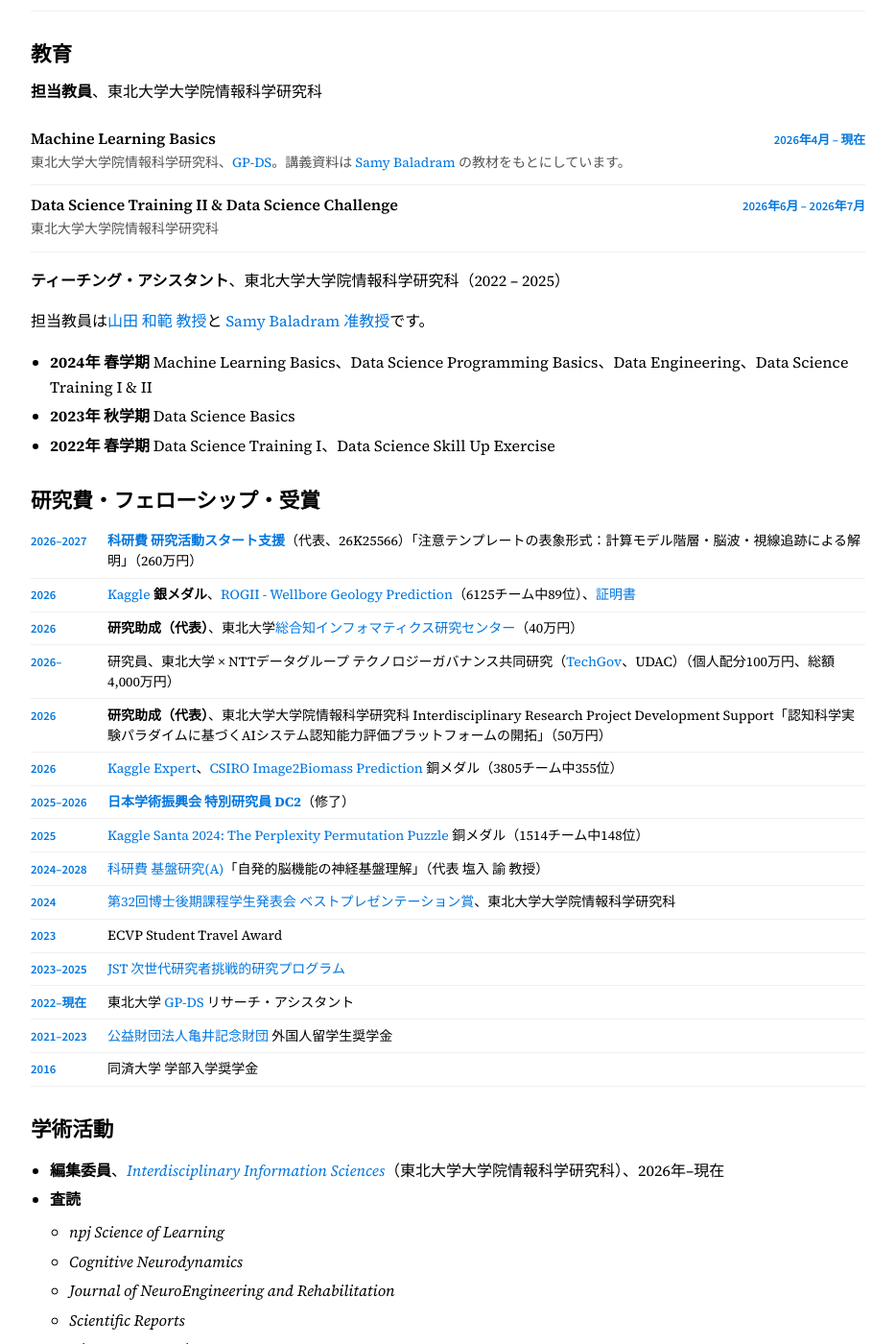
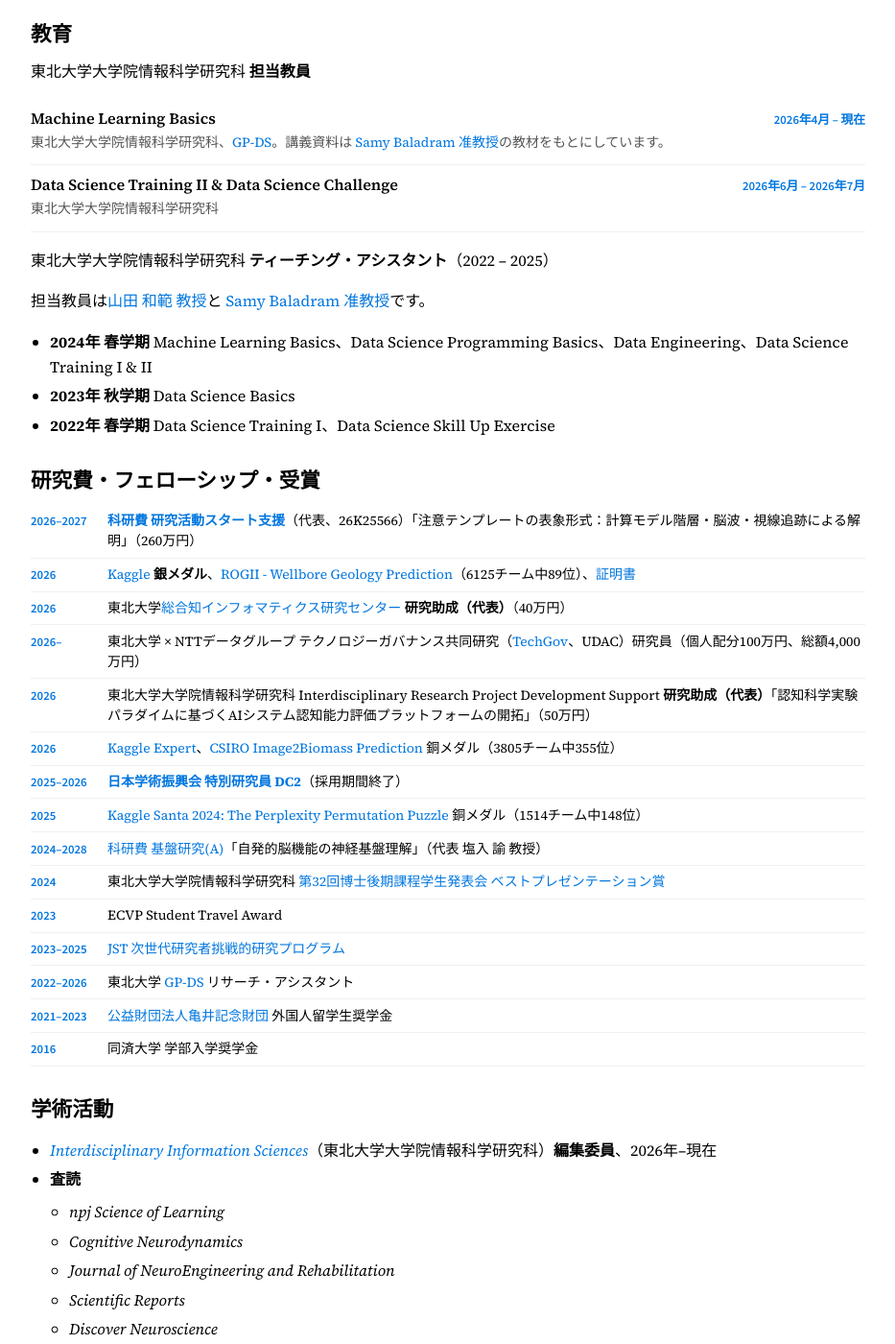
Before and after one commit to dengzhe-hou/dengzhe-hou.github.io, a Jekyll site: the page built from _pages/about-ja.md, in a window 1280 px wide and 1400 px high, scrolled down 2407 px. Shown: the whole window at 96% size, without its empty margins (173-1106 px from the left). Built offline with Jekyll 4.4.1, drawn with Linux system fonts in a browser that asks for light colours; some web fonts are replaced; some of the changed text lies outside the part shown.

Commit message:
Fix Japanese wording and title on ja/zh pages

```diff
--- a/_data/i18n.yml
+++ b/_data/i18n.yml
@@ -12,7 +12,7 @@
   og_locale: en_US
 zh-CN:
   name: '侯登哲 <span lang="en">Dengzhe Hou</span>'
-  role: 助理教授
+  role: 特任助理教授
   school: 信息科学研究科
   school_url: https://www.is.tohoku.ac.jp/en/
   university: 东北大学
@@ -23,7 +23,7 @@
   og_locale: zh_CN
 ja:
   name: '侯 登哲 <span lang="en">Dengzhe Hou</span>'
-  role: 助教
+  role: 特任助教
   school: 大学院情報科学研究科
   school_url: https://www.is.tohoku.ac.jp/jp/
   university: 東北大学
--- a/_pages/about-ja.md
+++ b/_pages/about-ja.md
@@ -170,7 +170,7 @@
 
 ## 教育
 
-**担当教員**、東北大学大学院情報科学研究科
+東北大学大学院情報科学研究科 **担当教員**
 
 <div class="cv-entries" markdown="1">
 
@@ -180,7 +180,7 @@
 <span class="cv-entry__date">2026年4月 – 現在</span>
 </div>
 
-東北大学大学院情報科学研究科、[GP-DS](https://gp-ds.tohoku.ac.jp/ja/index.html)。講義資料は [Samy Baladram](https://www.samybaladram.com/) の教材をもとにしています。
+東北大学大学院情報科学研究科、[GP-DS](https://gp-ds.tohoku.ac.jp/ja/index.html)。講義資料は [Samy Baladram 准教授](https://www.samybaladram.com/)の教材をもとにしています。
 
 </section>
 
@@ -196,7 +196,7 @@
 
 </div>
 
-**ティーチング・アシスタント**、東北大学大学院情報科学研究科（2022 – 2025）
+東北大学大学院情報科学研究科 **ティーチング・アシスタント**（2022 – 2025）
 
 担当教員は[山田 和範 教授](https://yamada-lab.gr.jp/ja/index.html)と [Samy Baladram 准教授](https://www.samybaladram.com/)です。
 
@@ -208,23 +208,23 @@
 
 | **2026–2027** | **[科研費 研究活動スタート支援](https://kaken.nii.ac.jp/ja/grant/KAKENHI-PROJECT-26K25566/)**（代表、26K25566）「注意テンプレートの表象形式：計算モデル階層・脳波・視線追跡による解明」（260万円） |
 | **2026** | [Kaggle](https://www.kaggle.com/monkeydz) **銀メダル**、[ROGII - Wellbore Geology Prediction](https://www.kaggle.com/competitions/rogii-wellbore-geology-prediction)（6125チーム中89位）、[証明書](/images/kaggle-rogii-silver-2026.png) |
-| **2026** | **研究助成（代表）**、東北大学[総合知インフォマティクス研究センター](https://www.aisogochi.tohoku.ac.jp/)（40万円） |
-| **2026–** | 研究員、東北大学 × NTTデータグループ テクノロジーガバナンス共同研究（[TechGov](https://techgov.udac.tohoku.ac.jp/ja/index.html#home)、UDAC）（個人配分100万円、総額4,000万円） |
-| **2026** | **研究助成（代表）**、東北大学大学院情報科学研究科 Interdisciplinary Research Project Development Support「認知科学実験パラダイムに基づくAIシステム認知能力評価プラットフォームの開拓」（50万円） |
+| **2026** | 東北大学[総合知インフォマティクス研究センター](https://www.aisogochi.tohoku.ac.jp/) **研究助成（代表）**（40万円） |
+| **2026–** | 東北大学 × NTTデータグループ テクノロジーガバナンス共同研究（[TechGov](https://techgov.udac.tohoku.ac.jp/ja/index.html#home)、UDAC）研究員（個人配分100万円、総額4,000万円） |
+| **2026** | 東北大学大学院情報科学研究科 Interdisciplinary Research Project Development Support **研究助成（代表）**「認知科学実験パラダイムに基づくAIシステム認知能力評価プラットフォームの開拓」（50万円） |
 | **2026** | [Kaggle Expert](https://www.kaggle.com/monkeydz)、[CSIRO Image2Biomass Prediction](https://www.kaggle.com/competitions/csiro-biomass) 銅メダル（3805チーム中355位） |
-| **2025–2026** | **[日本学術振興会 特別研究員 DC2](https://kaken.nii.ac.jp/ja/grant/KAKENHI-PROJECT-25KJ0641)**（修了） |
+| **2025–2026** | **[日本学術振興会 特別研究員 DC2](https://kaken.nii.ac.jp/ja/grant/KAKENHI-PROJECT-25KJ0641)**（採用期間終了） |
 | **2025** | [Kaggle](https://www.kaggle.com/monkeydz) [Santa 2024: The Perplexity Permutation Puzzle](https://www.kaggle.com/competitions/santa-2024) 銅メダル（1514チーム中148位） |
 | **2024–2028** | [科研費 基盤研究(A)](https://kaken.nii.ac.jp/ja/grant/KAKENHI-PROJECT-24H00700/)「自発的脳機能の神経基盤理解」（代表 塩入 諭 教授） |
-| **2024** | [第32回博士後期課程学生発表会 ベストプレゼンテーション賞](https://www.is.tohoku.ac.jp/jp/activity/award/detail---id-1555.html)、東北大学大学院情報科学研究科 |
+| **2024** | 東北大学大学院情報科学研究科 [第32回博士後期課程学生発表会 ベストプレゼンテーション賞](https://www.is.tohoku.ac.jp/jp/activity/award/detail---id-1555.html) |
 | **2023** | ECVP Student Travel Award |
 | **2023–2025** | [JST 次世代研究者挑戦的研究プログラム](https://pgd.tohoku.ac.jp/rpc/next_generation.html) |
-| **2022–現在** | 東北大学 [GP-DS](https://gp-ds.tohoku.ac.jp/ja/index.html) リサーチ・アシスタント |
+| **2022–2026** | 東北大学 [GP-DS](https://gp-ds.tohoku.ac.jp/ja/index.html) リサーチ・アシスタント |
 | **2021–2023** | [公益財団法人亀井記念財団](https://kmfo.or.jp/) 外国人留学生奨学金 |
 | **2016** | 同済大学 学部入学奨学金 |
 
 ## 学術活動
 
-- **編集委員**、*[Interdisciplinary Information Sciences](https://www.is.tohoku.ac.jp/en/iis/)*（東北大学大学院情報科学研究科）、2026年–現在
+- *[Interdisciplinary Information Sciences](https://www.is.tohoku.ac.jp/en/iis/)*（東北大学大学院情報科学研究科）**編集委員**、2026年–現在
 - **査読**
   - *npj Science of Learning*
   - *Cognitive Neurodynamics*
```
Also changed, not shown: other parts of _pages/about-ja.md (+9 -9 lines), _pages/about-zh.md (+4 -4 lines), _pages/about.md (+1 -1 lines).
